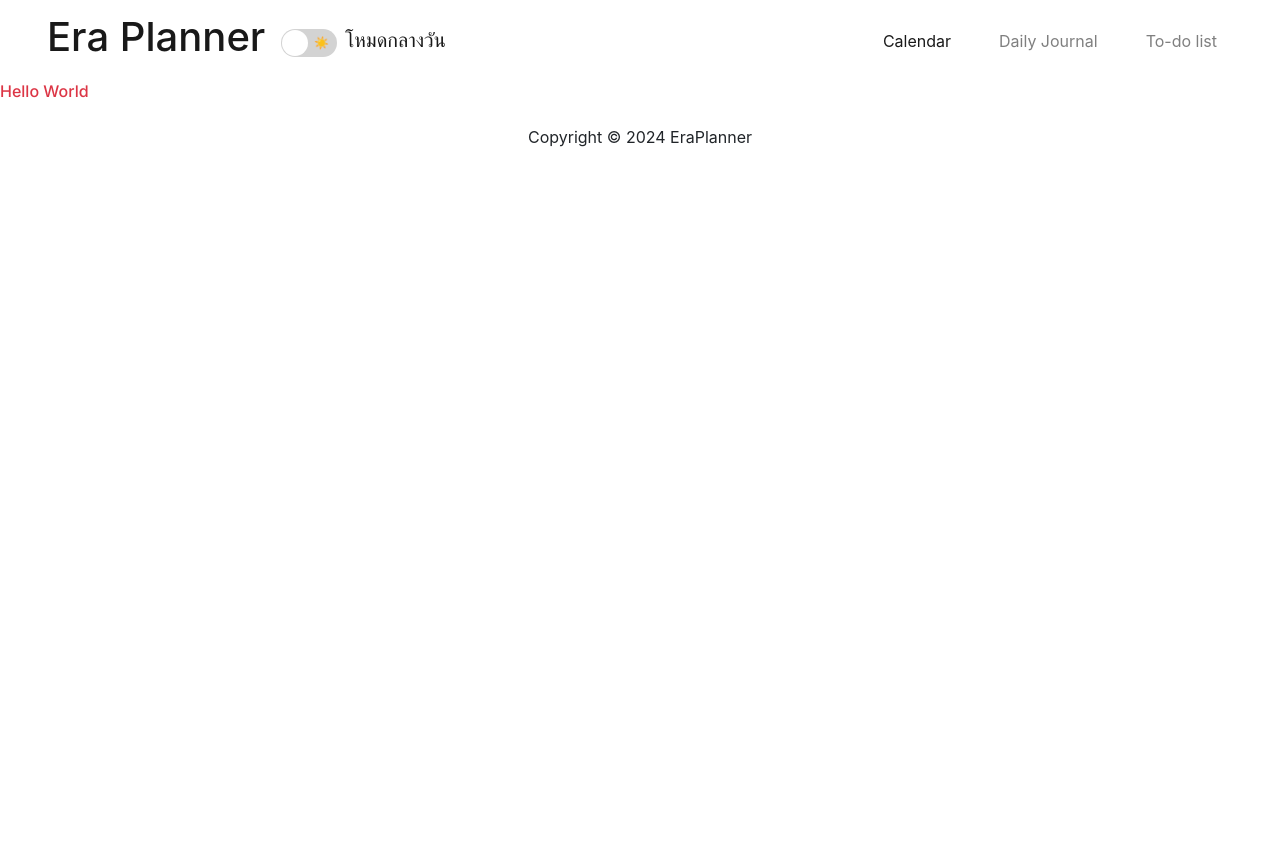
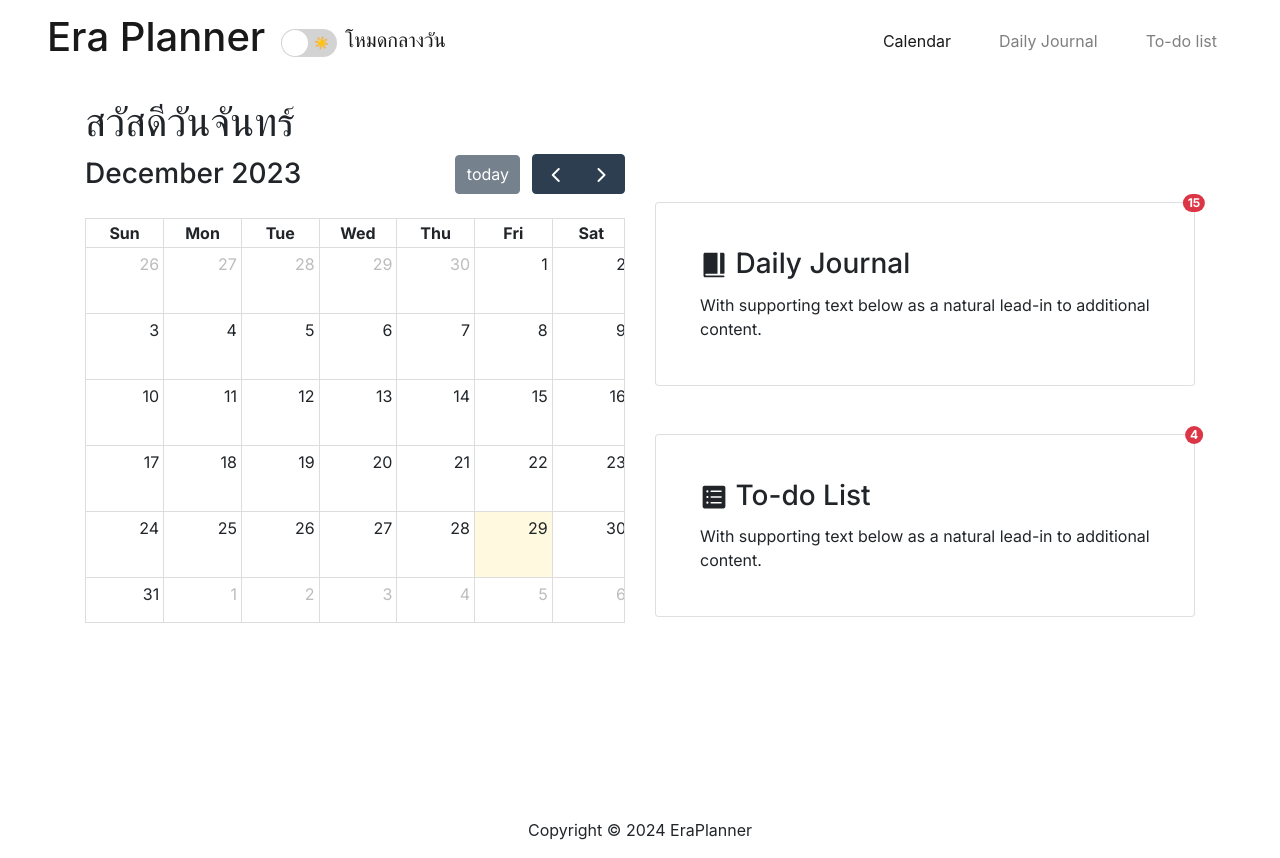
Before and after one commit to Celesca/FinalProject-Frontend-DevInit, a Next.js app: page / in a window 1280 px wide. Before the commit the page ends 800 px from the top, so only its background shows below. Built offline with nearby package versions, Linux system fonts and the light colour scheme.

Commit message:
Adding Home page.

```diff
--- /dev/null
+++ b/components/StaticCalendar.js
@@ -0,0 +1,20 @@
+// Import necessary components and plugins
+import FullCalendar from '@fullcalendar/react';
+import dayGridPlugin from '@fullcalendar/daygrid';
+import interactionPlugin from '@fullcalendar/interaction';
+
+const StaticCalendarComponent = ({ events, staticCalendar, /* other props... */ }) => {
+  const calendarOptions = {
+    plugins: [dayGridPlugin, interactionPlugin],
+    initialView: 'dayGridMonth',
+    events: events,
+    editable: !staticCalendar, // Disable editing if it's a static calendar
+    selectable: !staticCalendar, // Disable date selection if it's a static calendar
+    selectMirror: !staticCalendar,
+    // Other options...
+  };
+
+  return <FullCalendar {...calendarOptions} />;
+};
+
+export default StaticCalendarComponent;
--- a/pages/calendar.js
+++ b/pages/calendar.js
@@ -66,12 +66,14 @@ export default function Calendar() {
                   <Button variant="primary" className={`mt-2 mb-5`} onClick={handleShowModal}>
                       เพิ่มอีเว้นท์
                   </Button>
+                  <div className={`${styles.calendar_body}`}>
                   <CalendarComponent
                       events={events}
                       handleEventClick={handleEventClick}
                       handleDateSelect={handleDateSelect}
                       handleEventDrop={handleEventDrop}
                   />
+                  </div>
                 </div>
 
                 {/* Modal for adding a new event */}
--- a/pages/index.js
+++ b/pages/index.js
@@ -1,10 +1,14 @@
 import Head from 'next/head'
 import { Inter } from 'next/font/google'
 import styles from '@/styles/Home.module.css'
+import { IoIosJournal, IoIosListBox } from 'react-icons/io';
+import Link from 'next/link';
+import StaticCalendarComponent from '@/components/StaticCalendar';
 
 const inter = Inter({ subsets: ['latin'] })
 
 export default function Home() {
+
   return (
     <>
       <Head>
@@ -14,7 +18,58 @@ export default function Home() {
         <link rel="icon" href="/favicon.ico" />
       </Head>
       <main className={`${styles.main} ${inter.className}`}>
-        <h1 className={`${styles.main_text} text-danger`}>Hello World</h1>
+        <div className="container pt-3">
+          <h1>สวัสดีวันจันทร์</h1>
+          <div className="row">
+
+              <div className="col col-12 col-lg-6">
+                <Link href="/calendar" className={`${styles.static_calendar}`}>
+                  <StaticCalendarComponent
+                  events={[
+                    { title: 'Event 1', date: '2023-01-01' },
+                    { title: 'Event 2', date: '2023-01-15' },
+                    // Add more events as needed
+                  ]}
+                  staticCalendar={true}
+                  />
+                </Link>
+              </div>
+
+            <div className="col col-12 col-lg-6">
+              <div className="d-flex flex-column">
+
+                {/* Daily Journal Card */}
+                <Link href="journal" className={`${styles.journal_card}`}>
+                <div className={`card ${styles.card_info} p-4 mt-5`}>
+                  <span className="position-absolute top-0 start-100 translate-middle badge rounded-pill bg-danger">
+                    15
+                    <span className="visually-hidden">journal collected</span>
+                  </span>
+                  <div className="card-body">
+                    <h3 className="card-title"><IoIosJournal/> Daily Journal</h3>
+                    <p className="card-text">With supporting text below as a natural lead-in to additional content.</p>
+                  </div>
+                </div>
+                </Link>
+
+                <Link href="todo" className={`${styles.todo_card}`}>
+                <div className={`card ${styles.card_info} p-4 mt-5`}>
+                  <span className="position-absolute top-0 start-100 translate-middle badge rounded-pill bg-danger">
+                    4
+                    <span className="visually-hidden">journal collected</span>
+                  </span>
+                  <div className="card-body">
+                    <h3 className="card-title"><IoIosListBox/> To-do List</h3>
+                    <p className="card-text">With supporting text below as a natural lead-in to additional content.</p>
+                  </div>
+                </div>
+                </Link>
+
+              </div>
+            </div>
+
+          </div>
+        </div>
       </main>
     </>
   )
--- a/styles/Calendar.module.css
+++ b/styles/Calendar.module.css
@@ -1,3 +1,7 @@
 .main {
     background-color: var(--bg-color);
 }
+
+.calendar_body {
+    color: var(--text-color);
+}
--- a/styles/Home.module.css
+++ b/styles/Home.module.css
@@ -1,3 +1,28 @@
 .main_text {
     font-size: 16px;
 }
+
+.main {
+     height: 90vh;
+     background-color: var(--bg-color);
+}
+
+.card_info {
+    background-color: var(--secondary-bg-color);
+    color: var(--text-color);
+}
+
+.card_info:hover {
+    cursor: pointer;
+    background-color: rgba(255,255,255,0.7);
+    transition: background-color 0.1s linear;
+}
+
+.journal_card , .todo_card, .static_calendar {
+    color: var(--text-color);
+    text-decoration: none;
+}
+
+.journal_card:hover , .todo_card:hover , .static_calendar:hover {
+    text-decoration: none;
+}
```
Lines whose indentation alone changed are shown as unchanged.
